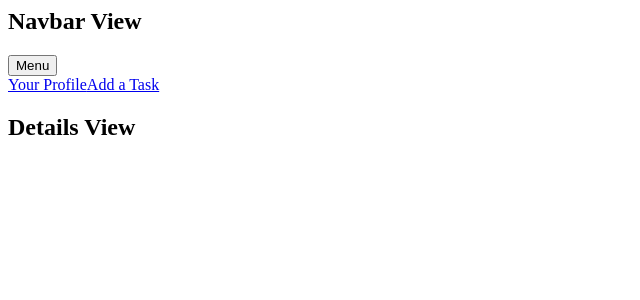
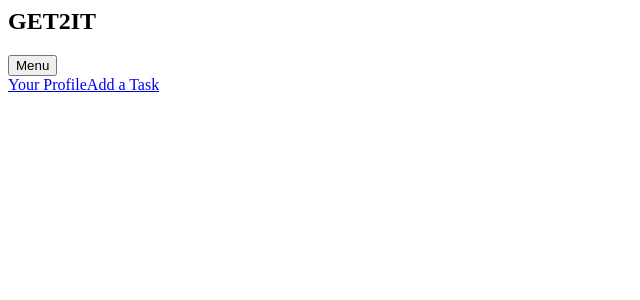
Before and after one commit to Harbison0906/To-Do-App, a React app: page /tasks/1 in a window 1280 px wide. Shown: the top 300 px of the page, without its empty margins (0-640 px from the left). Built offline with nearby package versions, Linux system fonts and the light colour scheme.

Commit message:
working on addTask component

```diff
--- a/src/client/App.tsx
+++ b/src/client/App.tsx
@@ -7,7 +7,7 @@ import Tasks from './views/Tasks';
 import Profile from './views/Profile';
 import Navbar from './components/Navbar';
 import Details from './views/Details';
-
+import AddTask from './components/addTask';
 
 
 
@@ -22,7 +22,7 @@ export default class App extends React.Component {
 					<Route exact path= "/register" component={Register}/>
 					<Route exact path= "/profile" component={Profile}/>
 					<Route exact path= "/tasks" component={Tasks}/>
-					<Route exact path= "/tasks/:bookid" component={Details}/>
+					<Route exact path= "/tasks/:taskid" component={Details}/>
 				</Switch>
 			</BrowserRouter>
 		)
--- a/src/client/components/Navbar.tsx
+++ b/src/client/components/Navbar.tsx
@@ -13,7 +13,7 @@ export default class Navbar extends React.Component<NavbarProps, NavbarState> {
       <main className="container">
         <section className="row mt-5">
           <div className="col-12">
-            <h1 className="text-center">Navbar View</h1>
+            <h1 className="text-center">GET2IT</h1>
             <div className="dropdown">
               <button className="btn btn-secondary dropdown-toggle" type="button" id="dropdownMenuButton" data-toggle="dropdown" aria-haspopup="true" aria-expanded="false"> Menu </button>
               <div className="dropdown-menu" aria-labelledby="dropdownMenuButton">
--- /dev/null
+++ b/src/client/components/addTask.tsx
@@ -0,0 +1,41 @@
+import * as React from 'react';
+import { RouteComponentProps } from 'react-router-dom';
+import { json } from '../utils/api';
+
+interface AddTaskState {
+  name: string
+}
+interface AddTaskProps extends RouteComponentProps {}
+
+
+export default class AddTask extends React.Component <AddTaskProps, AddTaskState> {
+  constructor(props: AddTaskProps) {
+    super(props)
+    this.state = {
+      name: ''
+    };
+  }
+
+  addTask = async (e: React.MouseEvent<HTMLButtonElement>) => {
+    e.preventDefault();
+    const details = {name: this.state.name};
+    const results = await json('/api/tasks', 'POST', details);
+    console.log(details);
+    this.props.history.push('/tasks')
+  }
+
+
+  render() {
+    return (
+      <main className="container">
+        <section className="row mt-5">
+          <div className="col-12">
+            <h1 className="text-center">AddTask View</h1>
+          </div>
+        </section>
+      </main>
+
+    )
+  }
+
+}
--- a/src/client/views/Details.tsx
+++ b/src/client/views/Details.tsx
@@ -1,28 +1,36 @@
 import * as React from 'react';
 import { RouteComponentProps, Link } from 'react-router-dom';
+import { ITask } from '../utils/interfaces';
+import { json } from '../utils/api';
 
-interface DetailsState {}
-interface DetailsProps extends RouteComponentProps {}
+interface DetailsState {
+  task: ITask
+}
+interface DetailsProps extends RouteComponentProps<{ taskid: string }> { }
 
 
-export default class Details extends React.Component <DetailsProps, DetailsState> {
+export default class Details extends React.Component<DetailsProps, DetailsState> {
   constructor(props: DetailsProps) {
     super(props)
-    this.state = {};
+    this.state = {
+      task: null
+    };
   }
 
   async componentDidMount() {
-    // const books = await json();
-    // this.setState({});
+    const task = await json(`/api/tasks/${this.props.match.params.taskid}`, 'GET');
+    this.setState({ task });
   }
 
 
   render() {
     return (
       <main className="container">
-        <section className="row mt-5">
-          <div className="col-12">
-            <h1 className="text-center">Details View</h1>
+        <section className="row mt-5 justify-content-center">
+          <div className="card m-2">
+            <div className="card-body">
+              <h4>{this.state.task?.name}</h4>
+            </div>
           </div>
         </section>
       </main>
--- a/src/client/views/Tasks.tsx
+++ b/src/client/views/Tasks.tsx
@@ -2,6 +2,7 @@ import * as React from 'react';
 import { RouteComponentProps, Link } from 'react-router-dom';
 import { json } from '../utils/api';
 import { ITask } from '../utils/interfaces';
+import AddTask from '../components/addTask';
 
 interface TasksState {
   tasks: ITask[]
@@ -30,14 +31,16 @@ export default class Tasks extends React.Component<TasksProps, TasksState> {
         <section className="row mt-5">
           <div className="col-12">
             <h1 className="text-center">Tasks View</h1>
+            <AddTask />
             <>
               {this.state.tasks.map(task => {
                 return (
                   <div className="card m-2" key={task.id}>
-                    <div className="card-body">
-                      {task.name}
-                    </div>
-                    <Link to={`/task_details/${task.id}`}>Details</Link>
+                    <Link className="Link" to={`/tasks/${task.id}`}>
+                      <div className="card-body">
+                        {task.name}
+                      </div>
+                    </Link>
                   </div>
                 )
               })}
```
Also changed, not shown: src/client/scss/app.scss (+7 -3 lines).
